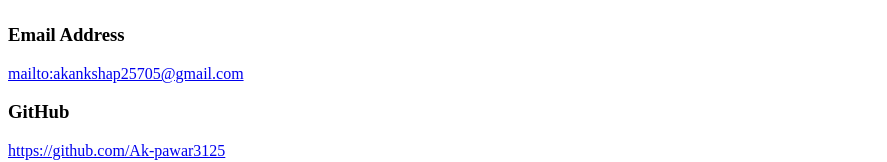
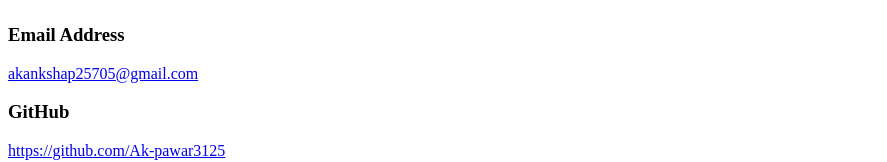
Before and after one commit to Ak-pawar3125/VaultOfCodes_Task_1, a plain HTML site: page index.html in a window 1280 px wide. Shown: the part 2056-2218 px from the top of the page, without its empty margins (0-887 px from the left). Drawn offline with Linux system fonts and the light colour scheme.

Commit message:
Update README.MD

```diff
--- a/index.html
+++ b/index.html
@@ -95,7 +95,7 @@
         <h2>Contact</h2>
         <div class="contact">
             <h3>Email Address</h3>
-            <a href="mailto:akankshap25705@gmail.com">mailto:akankshap25705@gmail.com</a>
+            <a href="mailto:akankshap25705@gmail.com">akankshap25705@gmail.com</a>
         </div>
         <div class="contact">
             <h3>GitHub</h3>
```
Also changed, not shown: 1 other file.
